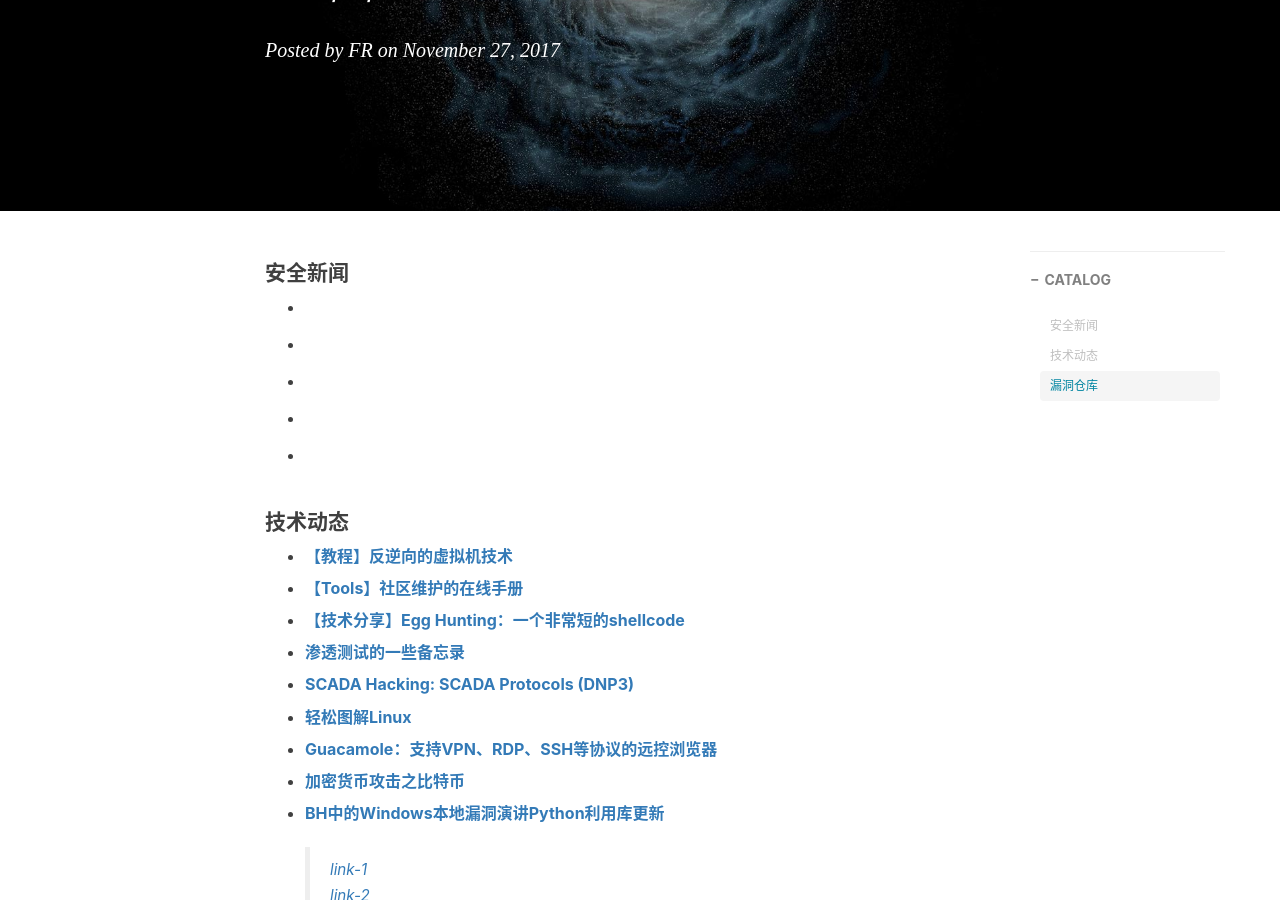
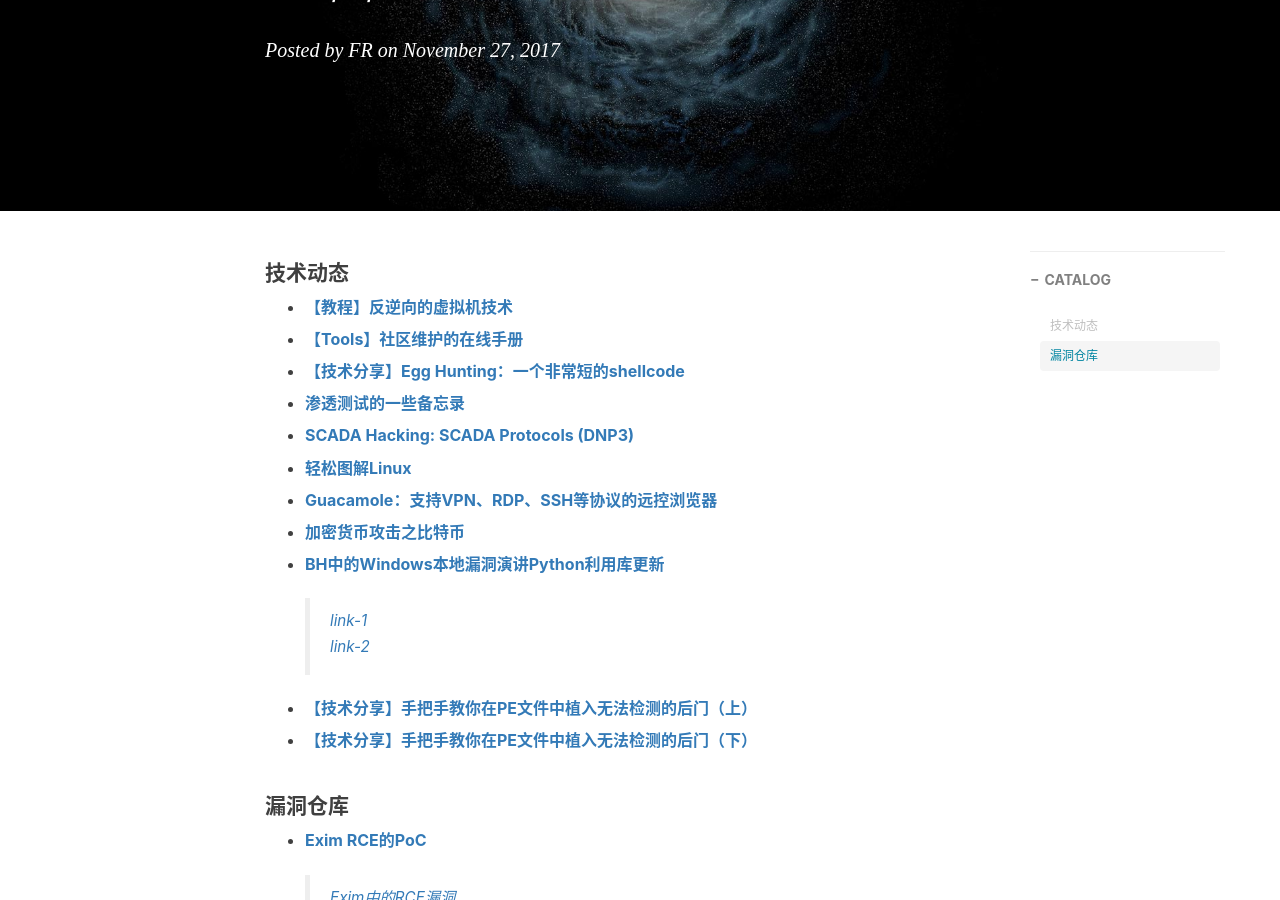
Before and after one commit to flankeraptor/flankeraptor.github.io, a Jekyll site: the page built from _posts/2017-11-27-01-20171127-安全动态.md, in a window 1280 px wide and 900 px high, scrolled down 312 px. Built offline with Jekyll 4.4.1, drawn with Linux system fonts in a browser that asks for light colours; nearby versions of some CDN libraries; comment, search, counter and statistics services are not loaded.

Commit message:
Update 2017-11-27-01-20171127-安全动态.md

```diff
--- a/_posts/2017-11-27-01-20171127-安全动态.md
+++ b/_posts/2017-11-27-01-20171127-安全动态.md
@@ -15,17 +15,6 @@ tags:
     - linux
     - windows
 ---
-#### 安全新闻
-- **[]()**
-
-- **[]()**
-
-- **[]()**
-
-- **[]()**
-
-- **[]()**
-
 #### 技术动态
 - **[【教程】反逆向的虚拟机技术](https://www.youtube.com/watch?v=ZUXP9ZbPv9s&ab_channel=GynvaelEN)**
 
@@ -51,8 +40,6 @@ tags:
 
 - **[【技术分享】手把手教你在PE文件中植入无法检测的后门（下）](http://bobao.360.cn/learning/detail/4748.html)**
 
-- **[]()**
-
 #### 漏洞仓库
 - **[Exim RCE的PoC](https://bugs.exim.org/attachment.cgi?id=1052)**
     > [ Exim中的RCE漏洞 ](http://seclists.org/oss-sec/2017/q4/326?utm_source=dlvr.it&utm_medium=twitter)
@@ -66,11 +53,3 @@ tags:
 - **[【Bugs】D-Link DIR-850L Credential Disclosure](https://cxsecurity.com/issue/WLB-2017110144)**
 
 - **[【Bugs】Segwit2x Bugs Explained](https://bitcointechtalk.com/segwit2x-bugs-explained-8e0c286124bc)**
-
-- **[]()**
-
-- **[]()**
-
-- **[]()**
-
-- **[]()**
```
